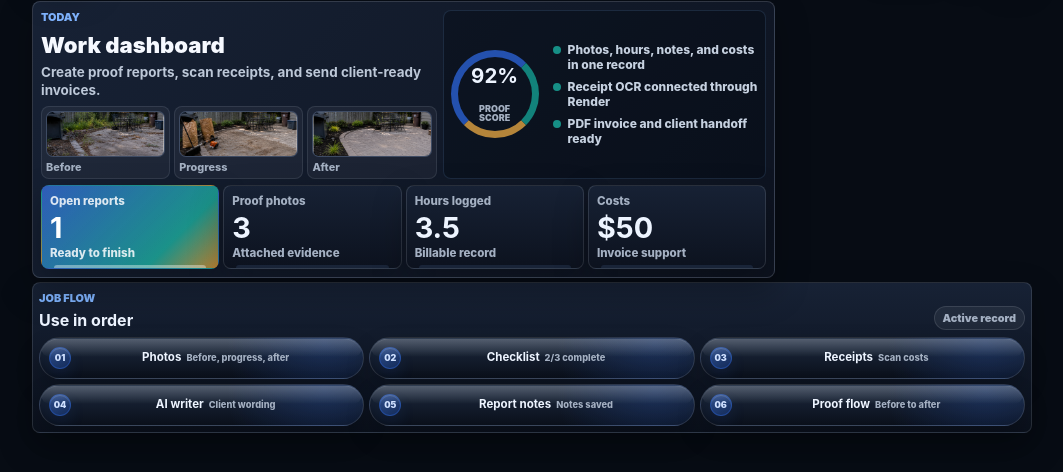
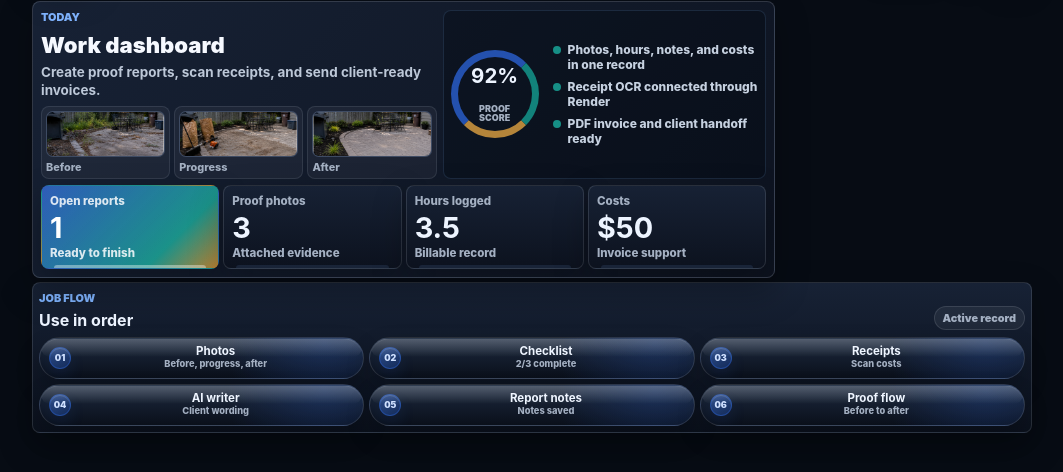
Before and after one commit to cmraaritgin26-svg/projectproof, a website: page index.html in a window 1280 px wide. Shown: the part 80-552 px from the top of the page, without its empty margins (108-1171 px from the left). Drawn offline with Linux system fonts and the light colour scheme.

Commit message:
Use two-line workflow pill text

```diff
--- a/styles.css
+++ b/styles.css
@@ -901,12 +901,11 @@ h1 {
 
 .tool-copy {
   grid-area: copy;
-  display: flex;
-  align-items: baseline;
-  justify-content: center;
-  flex-wrap: wrap;
-  gap: 2px 5px;
+  display: grid;
+  justify-items: center;
+  gap: 2px;
   min-width: 0;
+  text-align: center;
 }
 
 .tool-copy strong,
@@ -918,7 +917,6 @@ h1 {
 }
 
 .tool-copy strong {
-  flex: 0 0 auto;
   font-size: 0.72rem;
   line-height: 1.05;
 }
```
